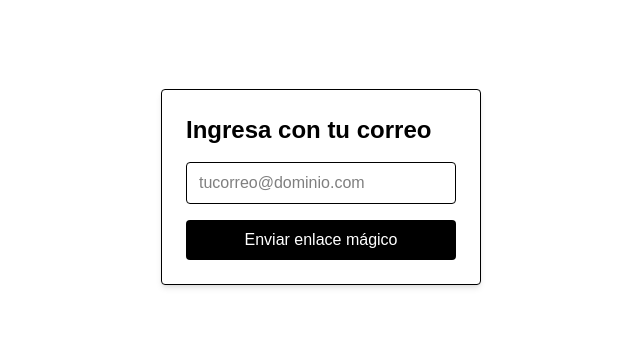
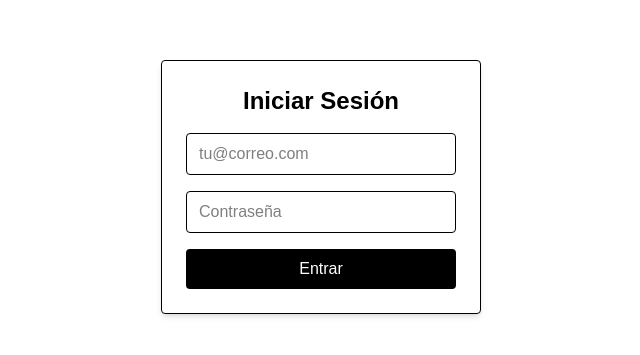
Before and after one commit to Rodro1975/FieldEngineers, a Next.js app: page /login in a window 1280 px wide. Shown: the part 213-568 px from the top of the page, without its empty margins (319-959 px from the left). Built offline with nearby package versions, Linux system fonts and the light colour scheme; no server answers.

Commit message:
Login configuration

```diff
--- a/app/login/page.js
+++ b/app/login/page.js
@@ -1,60 +1,79 @@
+// app/login/page.tsx
 "use client";
+
 import { useState } from "react";
+import { useRouter } from "next/navigation";
 import { supabase } from "@/lib/supabaseClient";
+import { toast, Toaster } from "react-hot-toast";
 
 export default function LoginPage() {
   const [email, setEmail] = useState("");
-  const [message, setMessage] = useState("");
+  const [password, setPassword] = useState("");
+  const router = useRouter();
 
   const handleLogin = async (e) => {
     e.preventDefault();
 
-    const { error } = await supabase.auth.signInWithOtp({
+    // 1) Intentar iniciar sesión
+    const { data, error } = await supabase.auth.signInWithPassword({
       email,
-      options: {
-        emailRedirectTo: "https://field-engineers.vercel.app/auth/callback",
-        shouldCreateUser: true,
-      },
+      password,
     });
 
     if (error) {
-      setMessage(`❌ Error: ${error.message}`);
-    } else {
-      setMessage("📬 Revisa tu correo para el enlace mágico");
-      setEmail("");
+      toast.error(`❌ ${error.message}`);
+      return;
     }
+
+    // 2) Asegurarse de que exista el profile
+    const user = data.user;
+    if (user) {
+      const { error: upsertError } = await supabase.from("profiles").upsert({
+        id: user.id,
+        email: user.email,
+        full_name: user.user_metadata.full_name || "",
+      });
+      if (upsertError) console.error("Error upserting profile:", upsertError);
+    }
+
+    // 3) Redirigir
+    toast.success("¡Bienvenido!");
+    router.replace("/dashboard");
   };
 
   return (
     <main className="flex min-h-screen items-center justify-center bg-white text-black">
+      <Toaster />
       <form
         onSubmit={handleLogin}
         className="flex flex-col gap-4 p-6 border rounded shadow-md w-80"
       >
-        <h1 className="text-2xl font-bold">Ingresa con tu correo</h1>
+        <h1 className="text-2xl font-bold text-center">Iniciar Sesión</h1>
+
         <input
           type="email"
-          placeholder="tucorreo@dominio.com"
+          placeholder="tu@correo.com"
           className="border px-3 py-2 rounded"
           value={email}
           onChange={(e) => setEmail(e.target.value)}
           required
         />
+
+        <input
+          type="password"
+          placeholder="Contraseña"
+          className="border px-3 py-2 rounded"
+          value={password}
+          onChange={(e) => setPassword(e.target.value)}
+          required
+        />
+
         <button
           type="submit"
-          className="bg-black text-white py-2 px-4 rounded hover:bg-gray-800"
+          className="bg-black text-white py-2 px-4 rounded hover:bg-gray-800 transition"
         >
-          Enviar enlace mágico
+          Entrar
         </button>
-        {message && (
-          <p
-            className={`text-sm ${
-              message.startsWith("❌") ? "text-red-600" : "text-green-600"
-            }`}
-          >
-            {message}
-          </p>
-        )}
       </form>
     </main>
   );
--- a/package.json
+++ b/package.json
@@ -12,7 +12,8 @@
     "@supabase/supabase-js": "^2.49.4",
     "next": "15.3.1",
     "react": "^19.0.0",
-    "react-dom": "^19.0.0"
+    "react-dom": "^19.0.0",
+    "react-hot-toast": "^2.5.2"
   },
   "devDependencies": {
     "@eslint/eslintrc": "^3",
```
Also changed, not shown: 1 other file (tests, documents, lock files or other folders).
